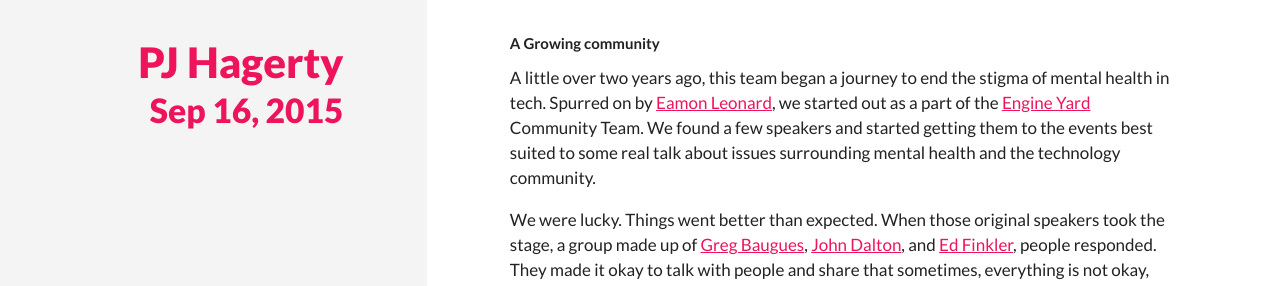
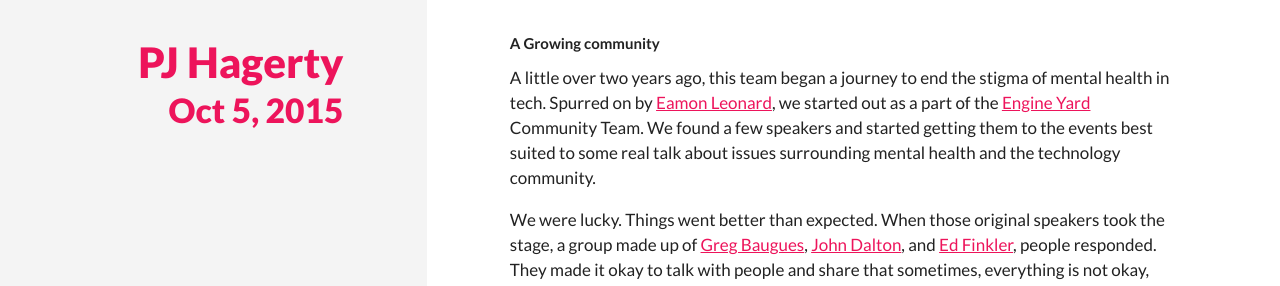
Before and after one commit to mhprompt/mhprompt.github.io, a Jekyll site: the page built from _posts/2015-10-05-our-indiegogo-story.md, in a window 1280 px wide and 900 px high. Shown: the part 232-518 px from the top of the window. Built offline with Jekyll 4.4.1, drawn with Linux system fonts in a browser that asks for light colours.

Commit message:
Update to the blog date

```diff
--- a/_posts/2015-10-05-our-indiegogo-story.md
+++ b/_posts/2015-10-05-our-indiegogo-story.md
@@ -1,7 +1,7 @@
 ---
 layout: post
 title:  "Our IndieGoGo Story"
-date:   2015-09-16
+date:   2015-10-05
 author: PJ Hagerty
 page: Blog
 excerpt_separator: <!--more-->
```
